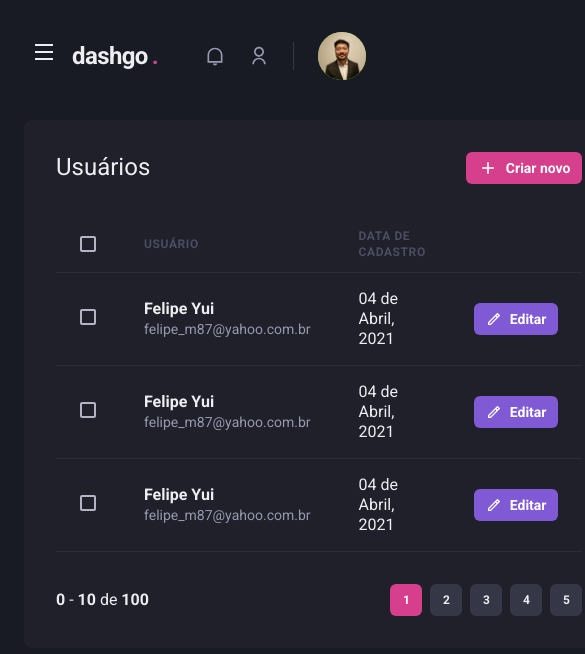
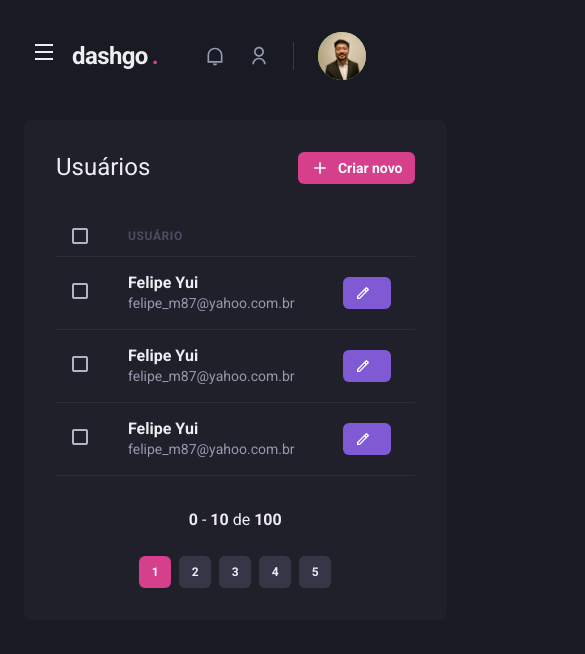
Before and after one commit to felipekejo/dashgo, a Next.js app: page /users in a window 390 px wide. Shown: the top 654 px of the page, 585 px wide, since content can reach past the window. Built offline with nearby package versions, Linux system fonts and the light colour scheme.

Commit message:
user list Responsive

```diff
--- a/src/components/Pagination/index.tsx
+++ b/src/components/Pagination/index.tsx
@@ -4,7 +4,7 @@
 export function Pagination() {
   return (
     <Stack
-      direction="row"
+      direction={["column", "row"]}
       mt="8"
       justify="space-between"
       align="center"
--- a/src/pages/dashboard.tsx
+++ b/src/pages/dashboard.tsx
@@ -69,7 +69,7 @@
 
 
   return (
-    <Flex direction="column" h="100vh">
+    <Flex direction="column" h="100vh" >
       <Header />
       <Flex w="100%" my="6" maxWidth={1480} mx="auto" px="6">
         <Sidebar />
--- a/src/pages/users/index.tsx
+++ b/src/pages/users/index.tsx
@@ -1,10 +1,15 @@
-import { Box, Button, Checkbox, Flex, Heading, Icon, Table, Tbody, Td, Text, Th, Thead, Tr } from "@chakra-ui/react";
+import { Box, Button, Checkbox, Flex, Heading, Icon, Table, Tbody, Td, Text, Th, Thead, Tr, useBreakpointValue } from "@chakra-ui/react";
 import { RiAddLine, RiPencilLine } from "react-icons/ri";
 import { Header } from "../../components/Header";
 import { Pagination } from "../../components/Pagination";
 import { Sidebar } from "../../components/Sidebar";
 
 export default function UserList() {
+  const isWideVersion = useBreakpointValue({
+    base: false,
+    lg: true
+  })
+
   return (
     <Box>
       <Header />
@@ -28,21 +33,19 @@
           <Table colorScheme="whiteAlpha">
             <Thead>
               <Tr>
-                <Th px="6" color="gray.300" width="8">
+                <Th px={["4", "4", "6"]} color="gray.300" width="8">
                   <Checkbox colorScheme="pink" />
                 </Th>
                 <Th>
                   Usuário
                 </Th>
-                <Th>
-                  Data de cadastro
-                </Th>
+                {isWideVersion && <Th>Data de cadastro</Th>}
                 <Th width="8"></Th>
               </Tr>
             </Thead>
             <Tbody>
               <Tr>
-                <Td px="6">
+                <Td px={["4", "4", "6"]}>
                   <Checkbox colorScheme="pink" />
                 </Td>
                 <Td>
@@ -52,9 +55,7 @@
 
                   </Box>
                 </Td>
-                <Td>
-                  04 de Abril, 2021
-                </Td>
+                {isWideVersion && <Td>04 de Abril, 2021</Td>}
                 <Td>
                   <Button
                     as="a"
@@ -63,12 +64,12 @@
                     colorScheme="purple"
                     leftIcon={<Icon as={RiPencilLine} fontSize="16" />}
                   >
-                    Editar
+                    {isWideVersion && 'Editar'}
                   </Button>
                 </Td>
               </Tr>
               <Tr>
-                <Td px="6">
+                <Td px={["4", "4", "6"]}>
                   <Checkbox colorScheme="pink" />
                 </Td>
                 <Td>
@@ -78,9 +79,7 @@
 
                   </Box>
                 </Td>
-                <Td>
-                  04 de Abril, 2021
-                </Td>
+                {isWideVersion && <Td>04 de Abril, 2021</Td>}
                 <Td>
                   <Button
                     as="a"
@@ -89,12 +88,12 @@
                     colorScheme="purple"
                     leftIcon={<Icon as={RiPencilLine} fontSize="16" />}
                   >
-                    Editar
+                    {isWideVersion && 'Editar'}
                   </Button>
                 </Td>
               </Tr>
               <Tr>
-                <Td px="6">
+                <Td px={["4", "4", "6"]}>
                   <Checkbox colorScheme="pink" />
                 </Td>
                 <Td>
@@ -104,9 +103,7 @@
 
                   </Box>
                 </Td>
-                <Td>
-                  04 de Abril, 2021
-                </Td>
+                {isWideVersion && <Td>04 de Abril, 2021</Td>}
                 <Td>
                   <Button
                     as="a"
@@ -115,7 +112,7 @@
                     colorScheme="purple"
                     leftIcon={<Icon as={RiPencilLine} fontSize="16" />}
                   >
-                    Editar
+                    {isWideVersion && 'Editar'}
                   </Button>
                 </Td>
               </Tr>
```
